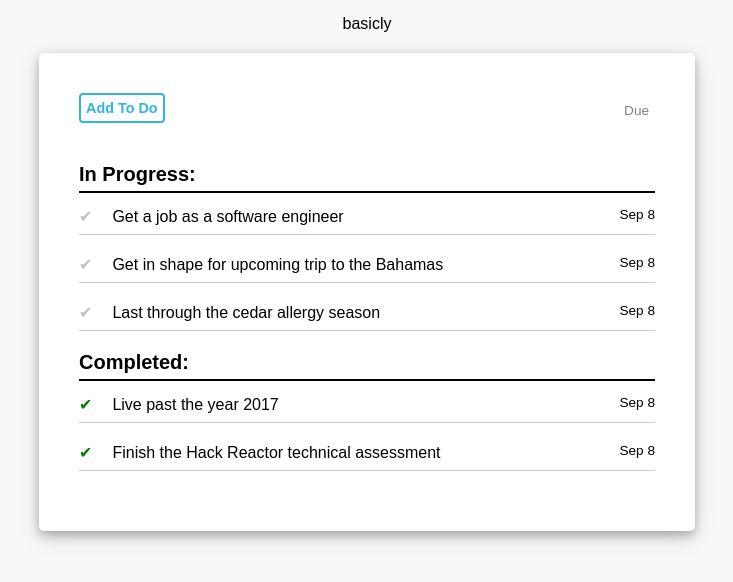
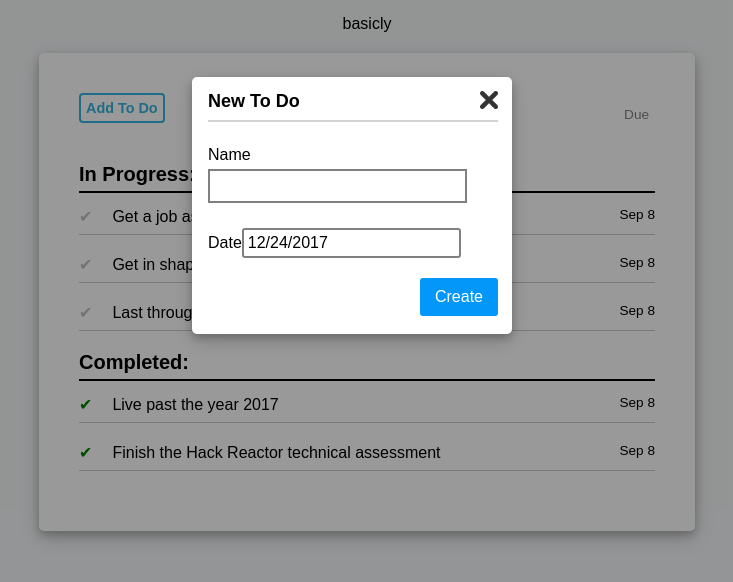
Before and after one commit to basicly/basicly, a React (Create React App) app in the folder client/: page / in a window 1280 px wide. Both pictures are taken after a click on the button "Add To Do". Shown: the top 582 px of the page, without its empty margins (288-1021 px from the left). Built offline with nearby package versions, Linux system fonts and the light colour scheme; no server answers; a web font is replaced by a local one.

Commit message:
Add "X" icon and cancel functionality to the CreateToDo component

```diff
--- a/client/src/Components/CreateToDo/CreateToDo.js
+++ b/client/src/Components/CreateToDo/CreateToDo.js
@@ -1,5 +1,8 @@
 import React, { Component } from 'react';
 import './CreateToDo.css';
+
+// import X icon
+import xIcon from './images/x-icon.png';
 
 // import Momentjs
 import moment from 'moment';
@@ -28,7 +31,15 @@ class CreateToDo extends Component {
   render() {
     return (
       <div className="createToDo">
-        <div className="createToDoHeader">New To Do</div>
+        <div className="createToDoHeader">
+          New To Do
+          <img
+            className="xIcon"
+            src={xIcon}
+            alt="Close"
+            onClick={this.props.createToDoCanceled}
+          />
+        </div>
         <form>
           <label className="label">
             Name
--- a/client/src/Components/ToDoContainer/ToDoContainer.js
+++ b/client/src/Components/ToDoContainer/ToDoContainer.js
@@ -19,38 +19,44 @@ class ToDoContainer extends Component {
     toDosInProgress: [
       {
         id: 1,
-        name: 'Get a job as a software engineer',
+        description: 'Get a job as a software engineer',
         isCompleted: false
       },
       {
         id: 2,
-        name: 'Get in shape for upcoming trip to the Bahamas',
+        description: 'Get in shape for upcoming trip to the Bahamas',
         isCompleted: false
       },
       {
         id: 3,
-        name: 'Last through the cedar allergy season',
+        description: 'Last through the cedar allergy season',
         isCompleted: false
       }
     ],
     toDosCompleted: [
       {
         id: 4,
-        name: 'Live past the year 2017',
+        description: 'Live past the year 2017',
         isCompleted: true
       },
       {
         id: 5,
-        name: 'Finish the Hack Reactor technical assessment',
+        description: 'Finish the Hack Reactor technical assessment',
         isCompleted: true
       }
     ],
     creatingToDo: false
   }
 
-  createToDoClickedHandler() {
+  createToDoClickedHandler = () => {
     this.setState({
       creatingToDo: true
+    });
+  }
+
+  createToDoCanceledHandler = () => {
+    this.setState({
+      creatingToDo: false
     });
   }
 
@@ -60,11 +66,12 @@ class ToDoContainer extends Component {
         <Modal
           show={this.state.creatingToDo}>
           <CreateToDo
+            createToDoCanceled={this.createToDoCanceledHandler}
           />
         </Modal>
         <div className="toDoContainer">
           <ToDoHeader
-            createToDoClicked={this.state.createToDoClickedHandler}
+            createToDoClicked={this.createToDoClickedHandler}
           />
           <ToDoList
             category="In Progress"
--- a/client/src/components/CreateToDo/CreateToDo.css
+++ b/client/src/components/CreateToDo/CreateToDo.css
@@ -9,6 +9,12 @@
   margin: 0 0 24px 0;
   padding-bottom: 8px;
   border-bottom: 2px solid lightgray;
+}
+
+.createToDo .xIcon {
+  float: right;
+  width: 18px;
+  height: 18px;
 }
 
 .createToDo .label {
--- a/client/src/components/Modal/Modal.css
+++ b/client/src/components/Modal/Modal.css
@@ -13,6 +13,6 @@
   bottom: 0;
   left: 0;
   right: 0;
-  background-color: rgba(0,0,0,0.3);
+  background-color: rgba(0, 0, 0, 0.4);
   padding: 50;
 }
--- a/client/src/components/Modal/Modal.js
+++ b/client/src/components/Modal/Modal.js
@@ -6,7 +6,9 @@ const modal = (props) => {
 
   if (props.show) {
     modalHtml = (
-      <div className="backdrop">
+      <div
+        className="backdrop"
+        onClick={props.backdropClicked}>
         <div className="modal">
           {props.children}
         </div>
--- a/client/src/components/ToDoEntry/ToDoEntry.js
+++ b/client/src/components/ToDoEntry/ToDoEntry.js
@@ -13,7 +13,7 @@ const toDoEntry = (props) => {
   return (
     <div className="toDoEntry">
       <span className={statusColor}>&#10004;</span>
-      <span>{props.toDo.name}</span>
+      <span>{props.toDo.description}</span>
       <span className="dateContainer">Sep 8</span>
     </div>
   );
--- a/client/src/components/ToDoHeader/ToDoHeader.css
+++ b/client/src/components/ToDoHeader/ToDoHeader.css
@@ -16,7 +16,7 @@
   float: right;
   font-size: .85em;
   color: gray;
-  padding-top: 10px;
+  padding-top: 14px;
   padding-right: 6px;
 }
 
```
Also changed, not shown: client/src/components/CreateToDo/images/x-icon.png (added).
